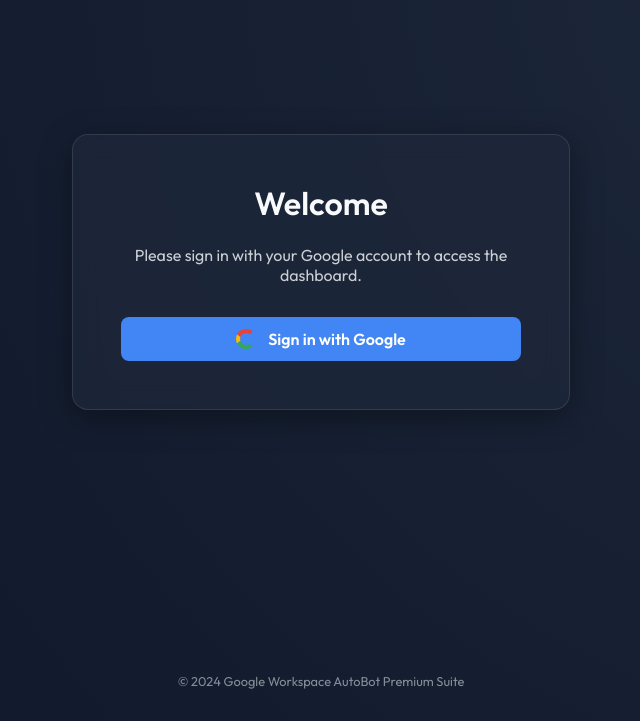
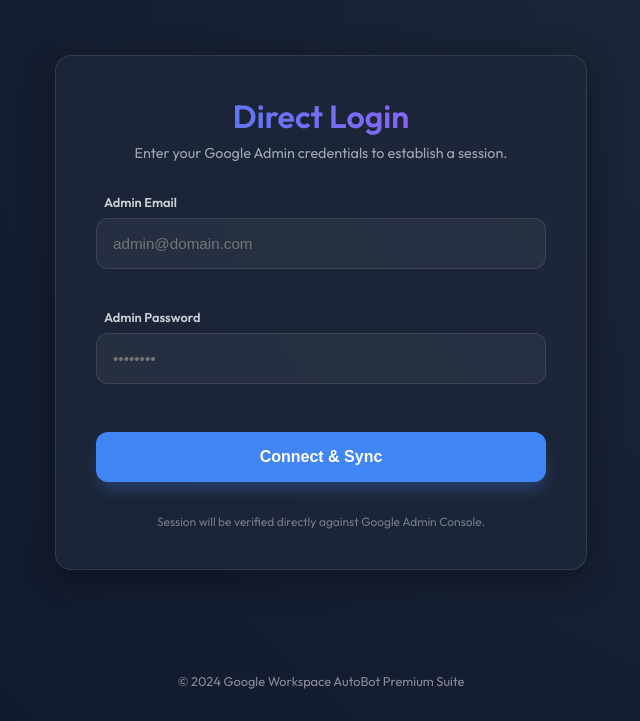
Before and after one commit to DanU-R/G-bot, a FastAPI app: page /login in a window 1280 px wide. Shown: the part 79-800 px from the top of the page, without its empty margins (319-959 px from the left). Run offline with FastAPI, Linux system fonts and the light colour scheme; parts of the project's set-up code (start-up, migrations or seed data) failed here and were passed over.

Commit message:
fix: Resolve 502 Bad Gateway by using dynamic PORT and fixing session safety

```diff
--- /dev/null
+++ b/app/__init__.py
@@ -0,0 +1 @@
+# Package marker
--- a/app/main.py
+++ b/app/main.py
@@ -4,7 +4,6 @@ from fastapi import FastAPI, Request, Form, Depends, HTTPException, BackgroundTa
 from fastapi.responses import RedirectResponse, HTMLResponse
 from fastapi.templating import Jinja2Templates
 from starlette.middleware.sessions import SessionMiddleware
-from authlib.integrations.starlette_client import OAuth
 from dotenv import load_dotenv
 
 from .encryption import save_admin_credentials, get_admin_credentials
@@ -122,13 +121,13 @@ async def run_admin(
     random_names: bool = Form(False)
 ):
     domain = request.session.get('domain')
-    user = request.session.get('user')
-    if not domain or not user:
+    email = request.session.get('email')
+    if not domain or not email:
         return RedirectResponse(url='/login')
 
     success, msg = trigger_admin_bot(
         domain,
-        user.get('email'),
+        email,
         background_tasks,
         user_count=user_count,
         name_prefix=name_prefix,
@@ -139,11 +138,11 @@ async def run_admin(
 @app.post("/run/activator")
 async def run_activator(request: Request, background_tasks: BackgroundTasks):
     domain = request.session.get('domain')
-    user = request.session.get('user')
-    if not domain or not user:
+    email = request.session.get('email')
+    if not domain or not email:
         return RedirectResponse(url='/login')
 
-    success, msg = trigger_activator_bot(domain, user.get('email'), background_tasks)
+    success, msg = trigger_activator_bot(domain, email, background_tasks)
     return RedirectResponse(url='/?msg=' + msg, status_code=303)
 
 @app.post("/run/mass-delete")
@@ -152,11 +151,11 @@ async def run_mass_delete(
     background_tasks: BackgroundTasks
 ):
     domain = request.session.get('domain')
-    user = request.session.get('user')
-    if not domain or not user:
+    email = request.session.get('email')
+    if not domain or not email:
         return RedirectResponse(url='/login')
 
-    success, msg = trigger_mass_delete(domain, user.get('email'), background_tasks)
+    success, msg = trigger_mass_delete(domain, email, background_tasks)
     return RedirectResponse(url='/?msg=' + msg, status_code=303)
 
 @app.post("/run/reset")
@@ -177,12 +176,12 @@ async def websocket_logs(websocket: WebSocket):
             data = await websocket.receive_text()
             # Session promotion logic: When bot confirms dashboard entry
             if data == "promote_session":
-                temp_email = websocket.scope["session"].get("temp_email")
+                session = websocket.scope.get("session", {})
+                temp_email = session.get("temp_email")
                 if temp_email:
                     websocket.scope["session"]["logged_in"] = True
                     websocket.scope["session"]["email"] = temp_email
-                    # Don't pop yet to avoid race conditions with other bot triggers if needed
-                    # but clear password from session for security
+                    # Clear password from session for security
                     websocket.scope["session"].pop("temp_password", None)
                     print(f"[SYSTEM] Session promoted for {temp_email}")
     except WebSocketDisconnect:
@@ -191,4 +190,5 @@ async def websocket_logs(websocket: WebSocket):
 
 if __name__ == "__main__":
     import uvicorn
-    uvicorn.run(app, host="0.0.0.0", port=8000)
+    port = int(os.getenv("PORT", 8000))
+    uvicorn.run(app, host="0.0.0.0", port=port)
--- a/app/templates/login.html
+++ b/app/templates/login.html
@@ -1,29 +1,54 @@
 {% extends "layout.html" %}
 
-{% block title %}Login - Google AutoBot{% endblock %}
+{% block title %}Login - Google Admin Bot{% endblock %}
 
 {% block content %}
-<div style="display: flex; justify-content: center; align-items: center; min-height: 60vh;">
-    <div class="glass-panel" style="padding: 3rem; text-align: center; max-width: 400px; width: 100%;">
-        <h1 style="margin-top: 0; font-weight: 600;">Welcome</h1>
-        <p style="margin-bottom: 2rem; opacity: 0.8;">Please sign in with your Google account to access the dashboard.
-        </p>
+<div style="display: flex; justify-content: center; align-items: center; min-height: 70vh;">
+    <div class="glass-panel" style="padding: 2.5rem; max-width: 450px; width: 100%; animation: fadeIn 0.8s ease-out;">
+        <div style="text-align: center; margin-bottom: 2rem;">
+            <h1 style="margin: 0; font-weight: 700; font-size: 2rem; background: linear-gradient(45deg, #4285F4, #a855f7); -webkit-background-clip: text; background-clip: text; -webkit-text-fill-color: transparent;">Direct Login</h1>
+            <p style="opacity: 0.6; font-size: 0.9rem; margin-top: 0.5rem;">Enter your Google Admin credentials to establish a session.</p>
+        </div>
 
-        <a href="/login/google" class="btn btn-primary"
-            style="display: flex; align-items: center; justify-content: center; gap: 0.75rem;">
-            <svg xmlns="http://www.w3.org/2000/svg" width="20" height="20" viewBox="0 0 48 48">
-                <path fill="#EA4335"
-                    d="M24 9.5c3.54 0 6.71 1.22 9.21 3.6l6.85-6.85C35.9 2.38 30.47 0 24 0 14.62 0 6.51 5.38 2.56 13.22l7.98 6.19C12.43 13.72 17.74 9.5 24 9.5z" />
-                <path fill="#4285F4"
-                    d="M46.98 24.55c0-1.57-.15-3.09-.38-4.55H24v9.02h12.94c-.58 2.96-2.26 5.48-4.78 7.18l7.73 6c4.51-4.18 7.09-10.36 7.09-17.65z" />
-                <path fill="#FBBC05"
-                    d="M10.53 28.59c-.48-1.45-.76-2.99-.76-4.59s.27-3.14.76-4.59l-7.98-6.19C.92 16.46 0 20.12 0 24c0 3.88.92 7.54 2.56 10.78l7.97-6.19z" />
-                <path fill="#34A853"
-                    d="M24 48c6.48 0 11.93-2.13 15.89-5.81l-7.73-6c-2.15 1.45-4.92 2.3-8.16 2.3-6.26 0-11.57-4.22-13.47-9.91l-7.98 6.19C6.51 42.62 14.62 48 24 48z" />
-                <path fill="none" d="M0 0h48v48H0z" />
-            </svg>
-            Sign in with Google
-        </a>
+        {% if request.query_params.get('error') %}
+        <div style="background: rgba(239, 68, 68, 0.1); border: 1px solid rgba(239, 68, 68, 0.2); color: #ef4444; padding: 0.8rem; border-radius: 12px; font-size: 0.85rem; margin-bottom: 1.5rem; text-align: center;">
+            {{ request.query_params.get('error') }}
+        </div>
+        {% endif %}
+
+        <form action="/login" method="post" style="display: flex; flex-direction: column; gap: 1.5rem;">
+            <div style="display: flex; flex-direction: column; gap: 0.5rem;">
+                <label style="font-size: 0.8rem; font-weight: 600; opacity: 0.8; margin-left: 0.5rem;">Admin Email</label>
+                <input type="email" name="email" placeholder="admin@domain.com" required
+                    style="background: rgba(255, 255, 255, 0.05); border: 1px solid rgba(255, 255, 255, 0.1); padding: 1rem; border-radius: 12px; color: white; outline: none; transition: 0.3s; font-size: 0.95rem;">
+            </div>
+
+            <div style="display: flex; flex-direction: column; gap: 0.5rem;">
+                <label style="font-size: 0.8rem; font-weight: 600; opacity: 0.8; margin-left: 0.5rem;">Admin Password</label>
+                <input type="password" name="password" placeholder="••••••••" required
+                    style="background: rgba(255, 255, 255, 0.05); border: 1px solid rgba(255, 255, 255, 0.1); padding: 1rem; border-radius: 12px; color: white; outline: none; transition: 0.3s; font-size: 0.95rem;">
+            </div>
+
+            <button type="submit" class="btn btn-primary" style="padding: 1rem; border-radius: 12px; font-size: 1rem; font-weight: 600; margin-top: 0.5rem; box-shadow: 0 10px 15px -3px rgba(66, 133, 244, 0.3);">
+                Connect & Sync
+            </button>
+        </form>
+
+        <div style="margin-top: 2rem; text-align: center; font-size: 0.75rem; opacity: 0.4;">
+            Session will be verified directly against Google Admin Console.
+        </div>
     </div>
 </div>
+
+<style>
+    input:focus {
+        border-color: #4285F4 !important;
+        background: rgba(255, 255, 255, 0.1) !important;
+        box-shadow: 0 0 0 4px rgba(66, 133, 244, 0.1);
+    }
+    @keyframes fadeIn {
+        from { opacity: 0; transform: translateY(20px); }
+        to { opacity: 1; transform: translateY(0); }
+    }
+</style>
 {% endblock %}
```
